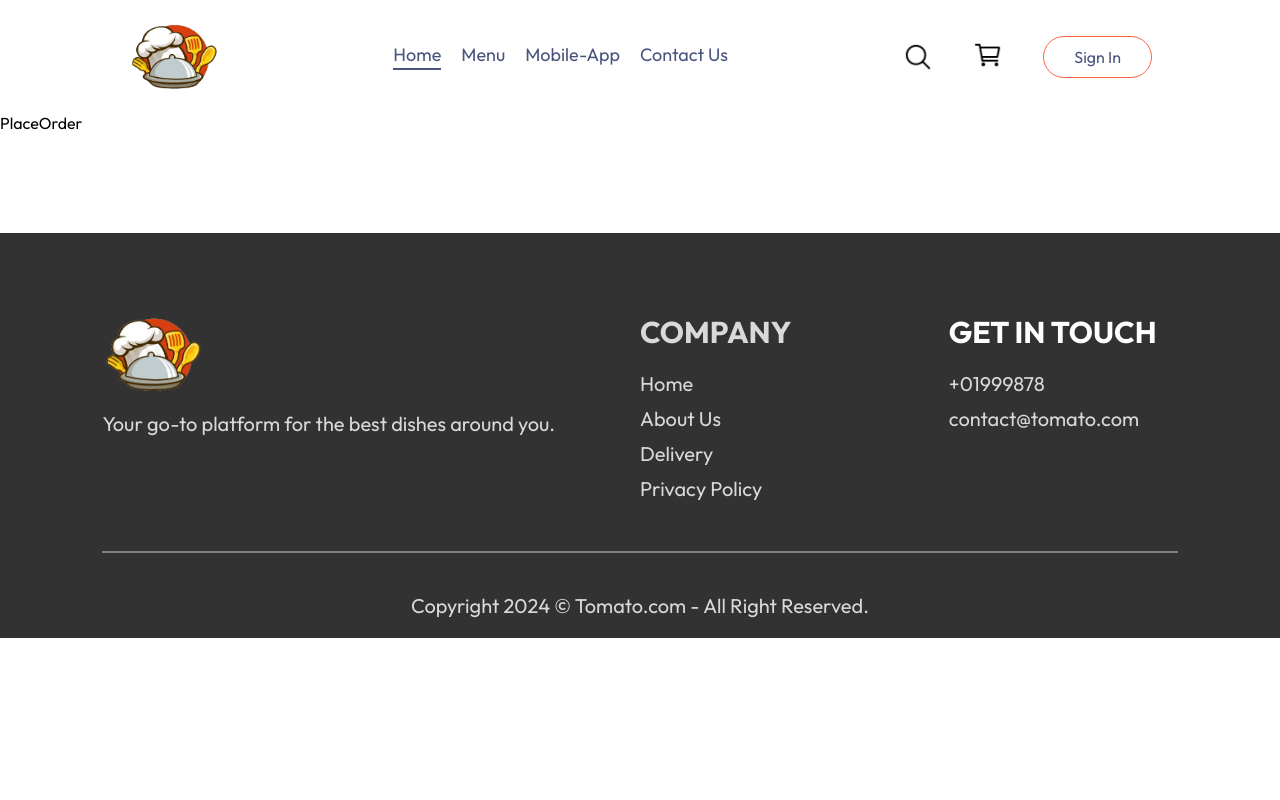
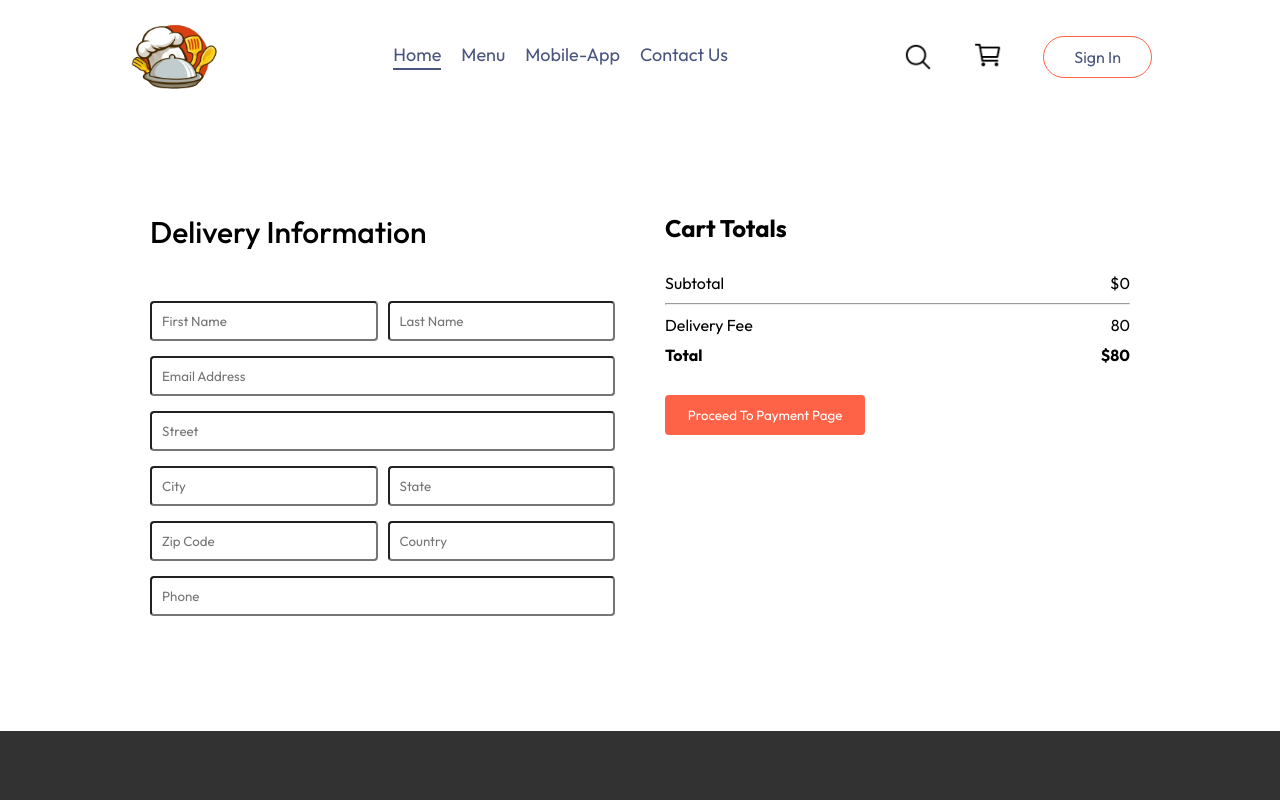
Before and after one commit to Rushali5656/food-del, a React (Vite) app: page /order in a window 1280 px wide. Shown: the top 800 px of the page. Built offline with nearby package versions, Linux system fonts and the light colour scheme.

Commit message:
payment page

```diff
--- a/src/App.jsx
+++ b/src/App.jsx
@@ -3,11 +3,11 @@
 import { Route, Routes } from 'react-router-dom'
 import Home from './pages/Home/Home'
 
-import PlaceOrder from './pages/PlaceOrder/PlaceOrder'
 import Footer from './components/Footer/Footer'
 import { useState } from 'react'
 import LoginPopup from './components/LoginPopup/LoginPopup'
 import Cart from './components/Cart/Cart'
+import PlaceOrder from './components/PlaceOrder/PlaceOrder'
 
 function App() {
   const[showLogin,setShowLogin]=useState(false)
--- a/src/components/Cart/Cart.jsx
+++ b/src/components/Cart/Cart.jsx
@@ -1,10 +1,11 @@
 import React, { useContext } from "react";
 import "./Cart.css";
 import { StoreContext } from "../../context/StoreContext";
+import { useNavigate } from "react-router-dom";
 
 const Cart = () => {
   const { cartItems, food_list, removeFromCart, getTotalCartAmount } = useContext(StoreContext);
-
+  const navigate = useNavigate();
   return (
     <>
       <div className="cart">
@@ -56,7 +57,7 @@
               <b>${getTotalCartAmount() + 80}</b>
             </div>
           </div>
-          <button>Proceed To Checkout</button>
+          <button onClick={() => navigate('/order')}>Proceed To Checkout</button>
         </div>
         <div className="cart-promocode">
           <div>
--- /dev/null
+++ b/src/components/PlaceOrder/PlaceOrder.css
@@ -0,0 +1,35 @@
+.place-order {
+  display: flex;
+  align-items: start;
+  justify-content: space-between;
+  gap: 50px;
+  margin-top: 100px;
+  padding: 0 150px;
+}
+.place-order-left {
+  width: 100%;
+  max-width: max(30%, 500px);
+}
+.place-order-left .title {
+  font-size: 30px;
+  font-weight: 500;
+  margin-bottom: 50px;
+}
+.place-order-left input {
+  margin-bottom: 15px;
+  width: 100%;
+  padding: 10px;
+  border-radius: 4px;
+  outline-color: tomato;
+}
+.place-order-left .multi-fields {
+  display: flex;
+  gap: 10px;
+}
+.place-order-right {
+  width: 100%;
+  max-width: max(40%, 500px);
+}
+.place-order .card-total button {
+  margin-top: 30px;
+}
--- /dev/null
+++ b/src/components/PlaceOrder/PlaceOrder.jsx
@@ -0,0 +1,48 @@
+// import React from 'react'
+import { useContext } from 'react'
+import './PlaceOrder.css'
+import { StoreContext } from '../../context/StoreContext'
+import { useNavigate } from 'react-router-dom';
+
+const PlaceOrder = () => {
+    const navigate = useNavigate();
+
+    const {getTotalCartAmount}=useContext(StoreContext)
+  return (
+    <form className='place-order'>
+      <div className="place-order-left">
+      <p className="title">Delivery Information</p>
+<div className="multi-fields">
+    <input type="text" placeholder='First Name'/><input type="text" placeholder='Last Name'/>
+</div>
+<input type="email" placeholder='Email Address' /><input type="text"  placeholder='Street'/>
+
+      <div className="multi-fields"><input type="text" placeholder="City" /><input type="text" placeholder="State" /></div>
+      <div className="multi-fields"><input type="text" placeholder="Zip Code" /><input type="text" placeholder="Country" /></div>
+      <input type="text"placeholder="Phone"/>
+      </div>
+     <div className="place-order-right"><div className="cart-total">
+          <h2>Cart Totals</h2>
+          <div>
+            <div className="cart-total-details">
+              <p>Subtotal</p>
+              <p>${getTotalCartAmount()}</p>
+            </div>
+            <hr />
+            <div className="cart-total-details">
+              <p>Delivery Fee</p>
+              <p>{80}</p>
+            </div>
+            <div className="cart-total-details">
+              <b>Total</b>
+              <b>${getTotalCartAmount() + 80}</b>
+            </div>
+          </div>
+          <button onClick={() => navigate('/order')}>Proceed To Payment Page</button>
+        </div></div>
+
+    </form>
+  )
+}
+
+export default PlaceOrder
```
